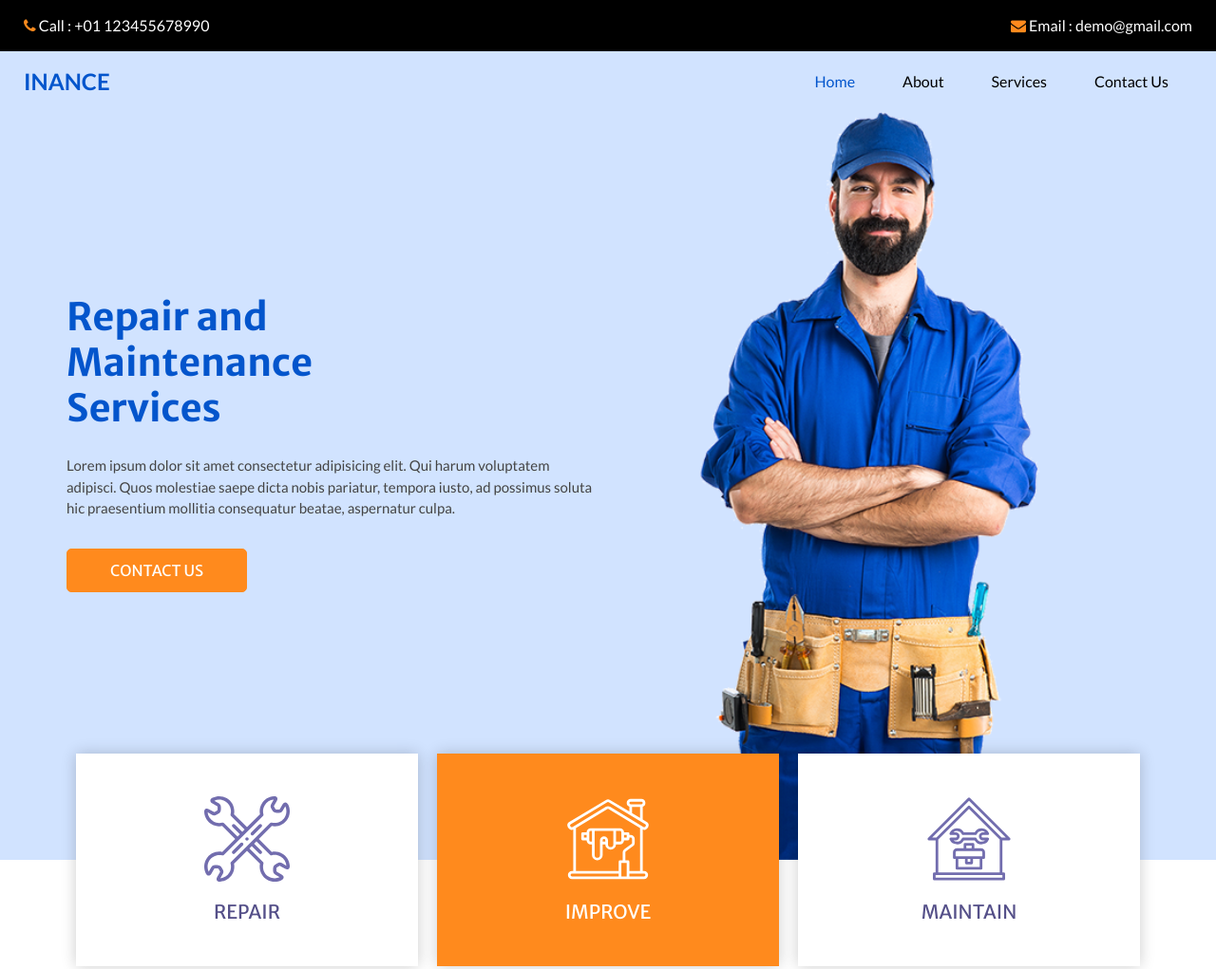
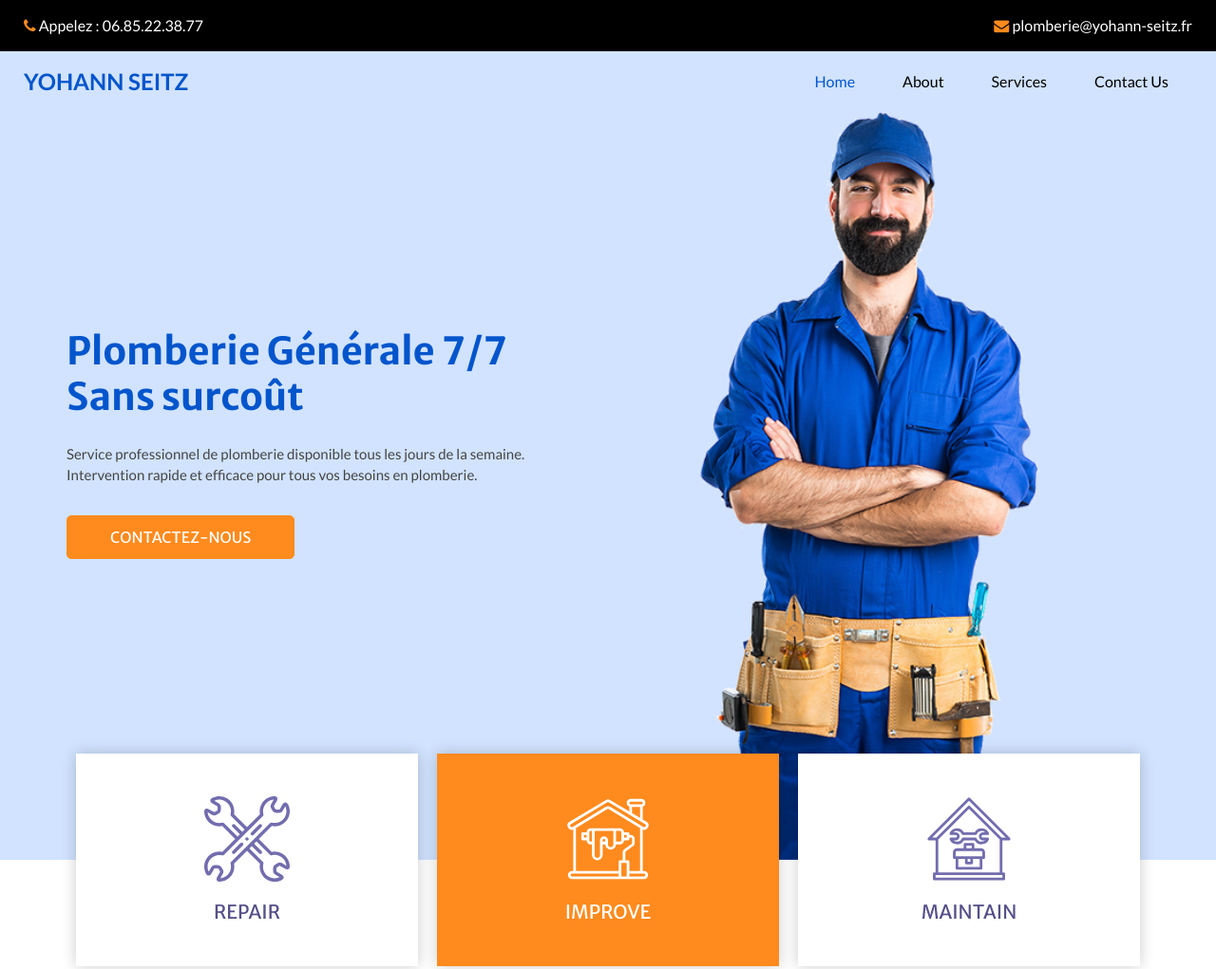
Before and after one commit to YAY885/1st-Client, a plain HTML site: page index.html in a window 1280 px wide. Shown: the top 1021 px of the page at 95% size. Drawn offline with nearby package versions, Linux system fonts and the light colour scheme; some packages are replaced by stand-ins of ours.

```diff
--- a/index.html
+++ b/index.html
@@ -38,13 +38,13 @@
             <a href="">
               <i class="fa fa-phone" aria-hidden="true"></i>
               <span>
-                Call : +01 123455678990
+                Appelez : 06.85.22.38.77
               </span>
             </a>
             <a href="">
               <i class="fa fa-envelope" aria-hidden="true"></i>
               <span>
-                Email : demo@gmail.com
+                plomberie@yohann-seitz.fr
               </span>
             </a>
           </div>
@@ -55,7 +55,7 @@
           <nav class="navbar navbar-expand-lg custom_nav-container ">
             <a class="navbar-brand" href="index.html">
               <span>
-                Inance
+                Yohann Seitz
               </span>
             </a>
 
@@ -91,15 +91,14 @@
           <div class="col-md-6 ">
             <div class="detail-box">
               <h1>
-                Repair and <br>
-                Maintenance <br>
-                Services
+                Plomberie Générale 7/7 <br>
+                Sans surcoût
               </h1>
               <p>
-                Lorem ipsum dolor sit amet consectetur adipisicing elit. Qui harum voluptatem adipisci. Quos molestiae saepe dicta nobis pariatur, tempora iusto, ad possimus soluta hic praesentium mollitia consequatur beatae, aspernatur culpa.
+                Service professionnel de plomberie disponible tous les jours de la semaine. Intervention rapide et efficace pour tous vos besoins en plomberie.
               </p>
               <a href="">
-                Contact Us
+                Contactez-nous
               </a>
             </div>
           </div>
```
